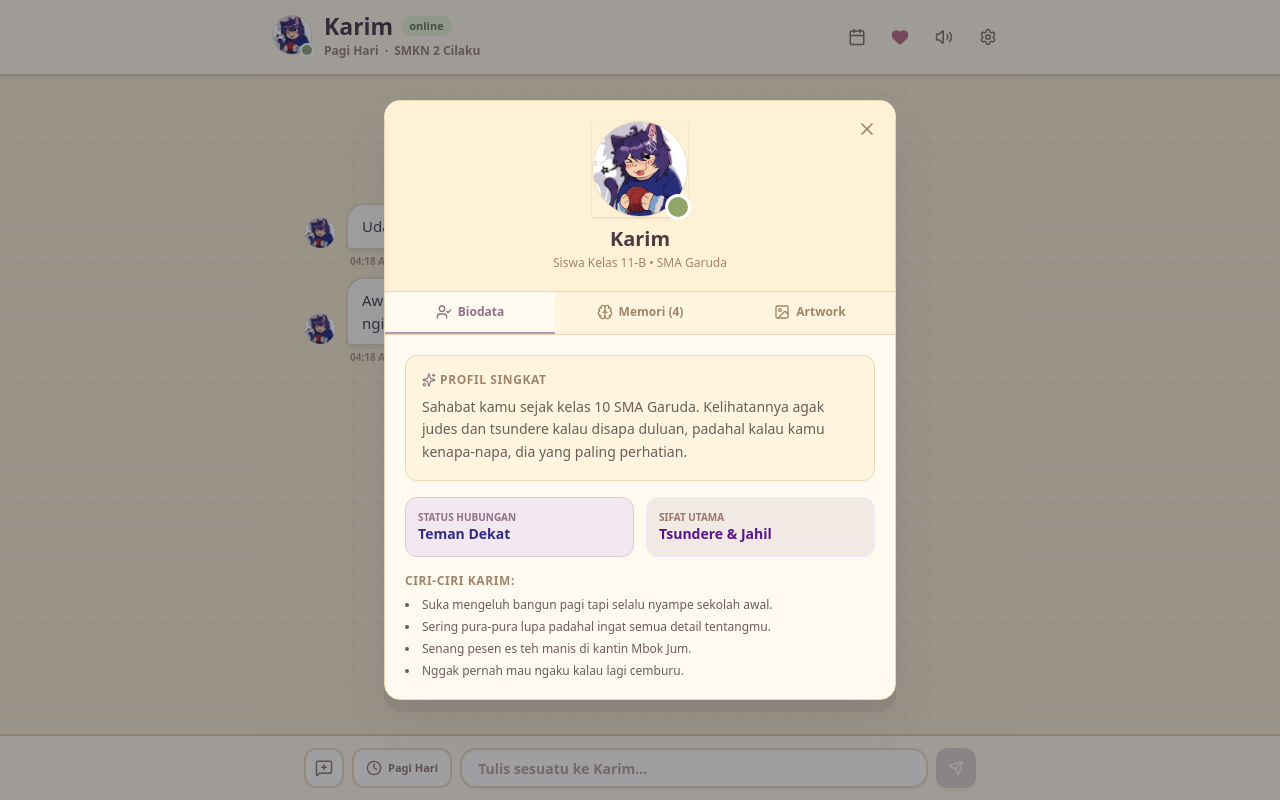
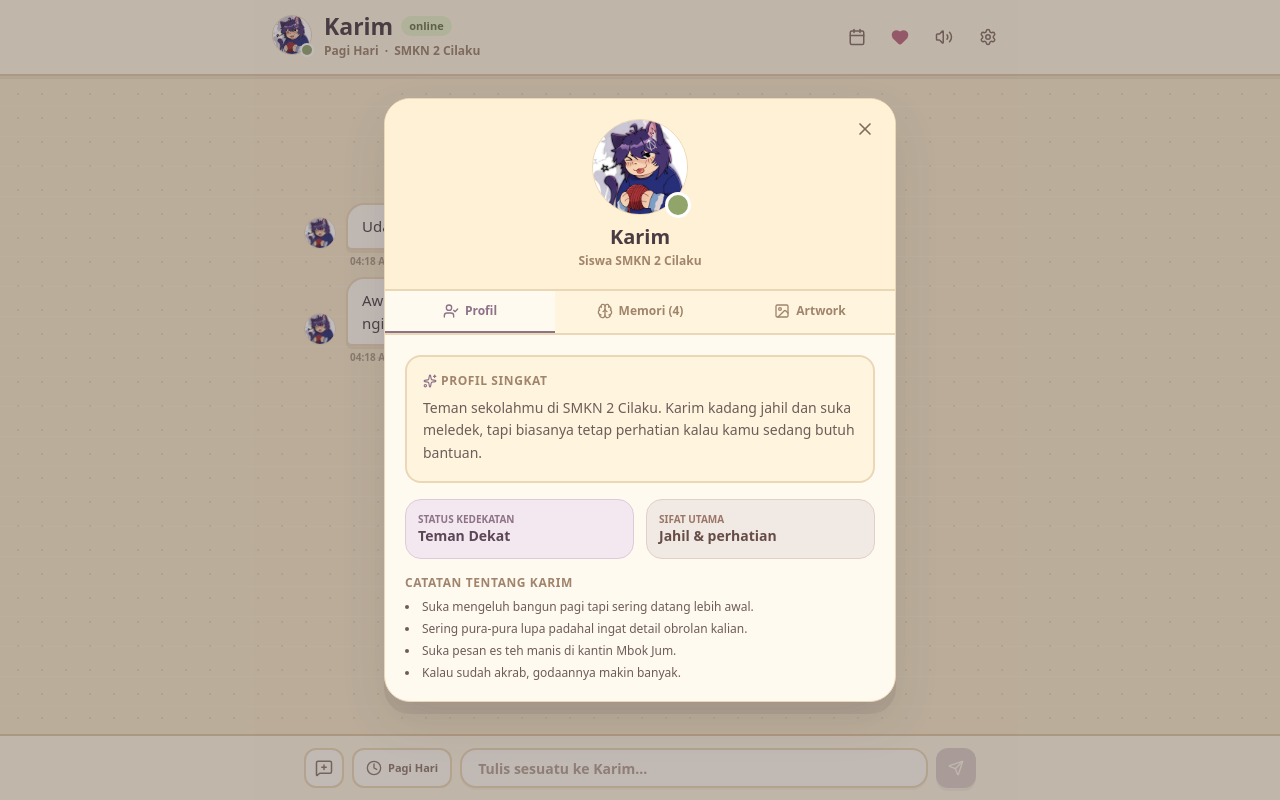
Before and after one commit to Syraku/Karim, a React (Vite) app: page / in a window 1280 px wide. Both pictures are taken after a click on the button 292 px from the left and 37 px from the top of the page. Built offline with nearby package versions, Linux system fonts and the light colour scheme.

Commit message:
Refresh Karim profile panel for SMKN 2 Cilaku theme

```diff
--- a/src/components/KarimProfileModal.tsx
+++ b/src/components/KarimProfileModal.tsx
@@ -1,5 +1,5 @@
 import React, { useState } from 'react';
-import { X, Upload, RotateCcw, Brain, UserCheck, Heart, Sparkles, Image as ImageIcon } from 'lucide-react';
+import { X, Upload, RotateCcw, Brain, UserCheck, Sparkles, Image as ImageIcon } from 'lucide-react';
 import { MemoryItem, RelationshipState } from '../types';
 import { KarimAvatar } from './KarimAvatar';
 
@@ -28,17 +28,8 @@ export const KarimProfileModal: React.FC<KarimProfileModalProps> = ({
   const handleFileUpload = (e: React.ChangeEvent<HTMLInputElement>) => {
     const file = e.target.files?.[0];
     if (!file) return;
-
-    if (!file.type.startsWith('image/')) {
-      setFileError('Harap pilih file gambar (PNG, JPG, WebP).');
-      return;
-    }
-
-    if (file.size > 5 * 1024 * 1024) {
-      setFileError('Ukuran file maksimal 5MB.');
-      return;
-    }
-
+    if (!file.type.startsWith('image/')) { setFileError('Harap pilih file gambar (PNG, JPG, WebP).'); return; }
+    if (file.size > 5 * 1024 * 1024) { setFileError('Ukuran file maksimal 5MB.'); return; }
     const reader = new FileReader();
     reader.onload = () => {
       if (typeof reader.result === 'string') {
@@ -51,138 +42,77 @@ export const KarimProfileModal: React.FC<KarimProfileModalProps> = ({
   };
 
   return (
-    <div className="fixed inset-0 z-50 flex items-center justify-center p-3 bg-slate-900/40 animate-fade-in">
-      <div className="bg-white dark:bg-zinc-900 w-full max-w-lg rounded-2xl shadow-xl border border-slate-200 dark:border-zinc-800 overflow-hidden flex flex-col max-h-[90vh]">
-        {/* Header Banner */}
-        <div className="relative bg-slate-100 dark:bg-zinc-800 p-5 text-slate-900 dark:text-zinc-100 text-center border-b border-slate-200 dark:border-zinc-700">
-          <button
-            onClick={onClose}
-            className="absolute top-3 right-3 p-1.5 text-slate-500 hover:text-slate-800 dark:hover:text-zinc-200 hover:bg-slate-200 dark:hover:bg-zinc-700 rounded-full transition-colors"
-          >
+    <div className="fixed inset-0 z-50 flex items-center justify-center p-3 bg-[#4c4145]/35">
+      <div className="bg-white w-full max-w-lg rounded-[26px] shadow-xl border border-slate-200 overflow-hidden flex flex-col max-h-[90vh]">
+        <div className="relative bg-[#fff1d5] p-5 text-center border-b-2 border-[#ead7b6]">
+          <button onClick={onClose} className="absolute top-3 right-3 p-2 text-[#806d60] hover:bg-[#f7e8ca] rounded-xl">
             <X className="w-5 h-5" />
           </button>
-
           <div className="flex flex-col items-center">
-            <KarimAvatar
-              customArtworkUrl={karimArtworkUrl}
-              size="xl"
-              showStatusDot={true}
-              className="shadow-sm mb-2"
-            />
-            <h2 className="text-xl font-bold">Karim</h2>
-            <p className="text-xs text-slate-500 dark:text-zinc-400 font-medium mt-0.5">
-              Siswa Kelas 11-B • SMA Garuda
-            </p>
+            <KarimAvatar customArtworkUrl={karimArtworkUrl} size="xl" showStatusDot={true} className="mb-2" />
+            <h2 className="text-xl font-extrabold text-[#4b3b42]">Karim</h2>
+            <p className="text-xs text-[#a1846c] font-bold mt-0.5">Siswa SMKN 2 Cilaku</p>
           </div>
         </div>
 
-        {/* Tab Switcher */}
-        <div className="flex border-b border-slate-200 dark:border-slate-800 bg-slate-50 dark:bg-slate-900">
-          <button
-            onClick={() => setActiveTab('info')}
-            className={`flex-1 py-3 text-xs font-semibold flex items-center justify-center gap-1.5 border-b-2 transition-all ${
-              activeTab === 'info'
-                ? 'border-indigo-600 text-indigo-600 dark:text-indigo-400 bg-white dark:bg-slate-800/50'
-                : 'border-transparent text-slate-500 hover:text-slate-800 dark:hover:text-slate-200'
-            }`}
-          >
-            <UserCheck className="w-4 h-4" />
-            Biodata
+        <div className="flex border-b-2 border-[#ead7b6] bg-[#fff5df]">
+          <button onClick={() => setActiveTab('info')} className={`flex-1 py-3 text-xs font-bold flex items-center justify-center gap-1.5 border-b-2 transition-all ${activeTab === 'info' ? 'border-[#8d7288] text-[#8d7288] bg-[#fffaf0]' : 'border-transparent text-[#a1846c]'}`}>
+            <UserCheck className="w-4 h-4" /> Profil
           </button>
-          <button
-            onClick={() => setActiveTab('memories')}
-            className={`flex-1 py-3 text-xs font-semibold flex items-center justify-center gap-1.5 border-b-2 transition-all ${
-              activeTab === 'memories'
-                ? 'border-indigo-600 text-indigo-600 dark:text-indigo-400 bg-white dark:bg-slate-800/50'
-                : 'border-transparent text-slate-500 hover:text-slate-800 dark:hover:text-slate-200'
-            }`}
-          >
-            <Brain className="w-4 h-4" />
-            Memori ({memories.length})
+          <button onClick={() => setActiveTab('memories')} className={`flex-1 py-3 text-xs font-bold flex items-center justify-center gap-1.5 border-b-2 transition-all ${activeTab === 'memories' ? 'border-[#8d7288] text-[#8d7288] bg-[#fffaf0]' : 'border-transparent text-[#a1846c]'}`}>
+            <Brain className="w-4 h-4" /> Memori ({memories.length})
           </button>
-          <button
-            onClick={() => setActiveTab('artwork')}
-            className={`flex-1 py-3 text-xs font-semibold flex items-center justify-center gap-1.5 border-b-2 transition-all ${
-              activeTab === 'artwork'
-                ? 'border-indigo-600 text-indigo-600 dark:text-indigo-400 bg-white dark:bg-slate-800/50'
-                : 'border-transparent text-slate-500 hover:text-slate-800 dark:hover:text-slate-200'
-            }`}
-          >
-            <ImageIcon className="w-4 h-4" />
-            Artwork
+          <button onClick={() => setActiveTab('artwork')} className={`flex-1 py-3 text-xs font-bold flex items-center justify-center gap-1.5 border-b-2 transition-all ${activeTab === 'artwork' ? 'border-[#8d7288] text-[#8d7288] bg-[#fffaf0]' : 'border-transparent text-[#a1846c]'}`}>
+            <ImageIcon className="w-4 h-4" /> Artwork
           </button>
         </div>
 
-        {/* Tab Body */}
-        <div className="p-5 overflow-y-auto space-y-4 text-slate-800 dark:text-slate-200 text-sm">
+        <div className="p-5 overflow-y-auto space-y-4 text-sm">
           {activeTab === 'info' && (
-            <div className="space-y-4 animate-fade-in">
-              <div className="bg-slate-50 dark:bg-slate-800/60 p-4 rounded-xl border border-slate-200/80 dark:border-slate-700/80 space-y-2">
-                <h3 className="font-bold text-xs uppercase tracking-wider text-slate-500 dark:text-slate-400 flex items-center gap-1">
-                  <Sparkles className="w-3.5 h-3.5 text-indigo-500" />
-                  Profil Singkat
+            <div className="space-y-4">
+              <div className="bg-[#fff5df] p-4 rounded-2xl border-2 border-[#ead7b6] space-y-2">
+                <h3 className="font-extrabold text-xs uppercase tracking-wider text-[#a1846c] flex items-center gap-1">
+                  <Sparkles className="w-3.5 h-3.5 text-[#8d7288]" /> Profil Singkat
                 </h3>
-                <p className="text-slate-700 dark:text-slate-300 leading-relaxed">
-                  Sahabat kamu sejak kelas 10 SMA Garuda. Kelihatannya agak judes dan tsundere kalau disapa duluan, padahal kalau kamu kenapa-napa, dia yang paling perhatian.
+                <p className="text-[#6e5c59] leading-relaxed">
+                  Teman sekolahmu di SMKN 2 Cilaku. Karim kadang jahil dan suka meledek, tapi biasanya tetap perhatian kalau kamu sedang butuh bantuan.
                 </p>
               </div>
 
               <div className="grid grid-cols-2 gap-3">
-                <div className="p-3 bg-indigo-50/60 dark:bg-indigo-950/30 rounded-xl border border-indigo-100 dark:border-indigo-900/50">
-                  <span className="text-[10px] text-indigo-600 dark:text-indigo-400 font-semibold block uppercase">
-                    Status Hubungan
-                  </span>
-                  <span className="font-bold text-indigo-900 dark:text-indigo-200 text-sm">
-                    {relationship.stageName}
-                  </span>
+                <div className="p-3 bg-[#f3e8f0] rounded-2xl border border-[#decbd9]">
+                  <span className="text-[10px] text-[#8d7288] font-bold block uppercase">Status Kedekatan</span>
+                  <span className="font-extrabold text-[#5b4657] text-sm">{relationship.stageName}</span>
                 </div>
-                <div className="p-3 bg-purple-50/60 dark:bg-purple-950/30 rounded-xl border border-purple-100 dark:border-purple-900/50">
-                  <span className="text-[10px] text-purple-600 dark:text-purple-400 font-semibold block uppercase">
-                    Sifat Utama
-                  </span>
-                  <span className="font-bold text-purple-900 dark:text-purple-200 text-sm">
-                    Tsundere & Jahil
-                  </span>
+                <div className="p-3 bg-[#f1e9e4] rounded-2xl border border-[#e1d0c7]">
+                  <span className="text-[10px] text-[#9a7667] font-bold block uppercase">Sifat Utama</span>
+                  <span className="font-extrabold text-[#664e47] text-sm">Jahil & perhatian</span>
                 </div>
               </div>
 
               <div className="space-y-2">
-                <h3 className="font-bold text-xs uppercase tracking-wider text-slate-500 dark:text-slate-400">
-                  Ciri-Ciri Karim:
-                </h3>
-                <ul className="space-y-1.5 text-xs text-slate-600 dark:text-slate-400 list-disc list-inside">
-                  <li>Suka mengeluh bangun pagi tapi selalu nyampe sekolah awal.</li>
-                  <li>Sering pura-pura lupa padahal ingat semua detail tentangmu.</li>
-                  <li>Senang pesen es teh manis di kantin Mbok Jum.</li>
-                  <li>Nggak pernah mau ngaku kalau lagi cemburu.</li>
+                <h3 className="font-extrabold text-xs uppercase tracking-wider text-[#a1846c]">Catatan tentang Karim</h3>
+                <ul className="space-y-1.5 text-xs text-[#6e5c59] list-disc list-inside">
+                  <li>Suka mengeluh bangun pagi tapi sering datang lebih awal.</li>
+                  <li>Sering pura-pura lupa padahal ingat detail obrolan kalian.</li>
+                  <li>Suka pesan es teh manis di kantin Mbok Jum.</li>
+                  <li>Kalau sudah akrab, godaannya makin banyak.</li>
                 </ul>
               </div>
             </div>
           )}
 
           {activeTab === 'memories' && (
-            <div className="space-y-3 animate-fade-in">
-              <p className="text-xs text-slate-500 dark:text-slate-400">
-                Semua hal penting yang diingat Karim dari percakapan kalian:
-              </p>
-
+            <div className="space-y-3">
+              <p className="text-xs text-[#a1846c]">Hal penting yang diingat Karim dari percakapan kalian:</p>
               {memories.length === 0 ? (
-                <div className="text-center py-8 text-slate-400 text-xs">
-                  Belum ada memori khusus tersimpan. Teruslah mengobrol dengan Karim!
-                </div>
+                <div className="text-center py-8 text-[#a1846c] text-xs">Belum ada memori khusus. Teruslah mengobrol dengan Karim!</div>
               ) : (
                 <div className="space-y-2 max-h-64 overflow-y-auto pr-1">
                   {memories.map((mem) => (
-                    <div
-                      key={mem.id}
-                      className="p-3 bg-slate-50 dark:bg-slate-800/80 rounded-xl border border-slate-200/80 dark:border-slate-700/80 text-xs flex items-start gap-2"
-                    >
-                      <span className="p-1 rounded-md bg-indigo-100 dark:bg-indigo-900/60 text-indigo-600 dark:text-indigo-300 font-bold uppercase text-[9px] mt-0.5">
-                        {mem.category}
-                      </span>
-                      <div className="flex-1">
-                        <p className="text-slate-800 dark:text-slate-200 leading-snug">{mem.content}</p>
-                      </div>
+                    <div key={mem.id} className="p-3 bg-[#fff5df] rounded-2xl border-2 border-[#ead7b6] text-xs flex items-start gap-2">
+                      <span className="p-1 rounded-md bg-[#f3e8f0] text-[#8d7288] font-bold uppercase text-[9px] mt-0.5">{mem.category}</span>
+                      <p className="flex-1 text-[#5b4c4a] leading-snug">{mem.content}</p>
                     </div>
                   ))}
                 </div>
@@ -191,53 +121,21 @@ export const KarimProfileModal: React.FC<KarimProfileModalProps> = ({
           )}
 
           {activeTab === 'artwork' && (
-            <div className="space-y-4 animate-fade-in">
-              <div className="text-xs text-slate-600 dark:text-slate-400 leading-relaxed">
-                Kamu bisa mengunggah artwork asli Karim buatanmu sendiri untuk ditampilkan sepanjang permainan.
+            <div className="space-y-4">
+              <div className="text-xs text-[#6e5c59] leading-relaxed">Kamu bisa mengunggah artwork asli Karim sendiri untuk dipakai di chat.</div>
+              <div className="flex flex-col items-center justify-center p-4 bg-[#fff5df] rounded-2xl border-2 border-dashed border-[#dfc79f]">
+                <KarimAvatar customArtworkUrl={karimArtworkUrl} size="xl" showStatusDot={false} className="mb-3" />
+                <span className="text-xs font-bold text-[#a1846c]">{karimArtworkUrl ? 'Artwork Kustom Aktif' : 'Artwork Default Aktif'}</span>
               </div>
-
-              {/* Artwork Preview Box */}
-              <div className="flex flex-col items-center justify-center p-4 bg-slate-50 dark:bg-slate-800/50 rounded-2xl border border-dashed border-slate-300 dark:border-slate-700">
-                <KarimAvatar
-                  customArtworkUrl={karimArtworkUrl}
-                  size="xl"
-                  showStatusDot={false}
-                  className="shadow-md mb-3"
-                />
-                <span className="text-xs font-medium text-slate-500">
-                  {karimArtworkUrl ? 'Artwork Kustom Aktif' : 'Artwork Default Aktif'}
-                </span>
-              </div>
-
-              {fileError && (
-                <div className="p-2.5 bg-rose-50 text-rose-700 text-xs rounded-xl border border-rose-200">
-                  {fileError}
-                </div>
-              )}
-
+              {fileError && <div className="p-2.5 bg-[#fae1e3] text-[#a75f70] text-xs rounded-xl border border-[#e8bfc7]">{fileError}</div>}
               <div className="flex gap-2">
-                <label className="flex-1 py-2.5 px-4 bg-indigo-600 hover:bg-indigo-700 text-white rounded-xl text-xs font-semibold flex items-center justify-center gap-2 cursor-pointer transition-all shadow-md">
-                  <Upload className="w-4 h-4" />
-                  Unggah Gambar Baru
-                  <input
-                    type="file"
-                    accept="image/png,image/jpeg,image/webp"
-                    onChange={handleFileUpload}
-                    className="hidden"
-                  />
+                <label className="flex-1 py-2.5 px-4 bg-[#8d7288] hover:bg-[#795f75] text-white rounded-xl text-xs font-bold flex items-center justify-center gap-2 cursor-pointer shadow-sm">
+                  <Upload className="w-4 h-4" /> Unggah Gambar Baru
+                  <input type="file" accept="image/png,image/jpeg,image/webp" onChange={handleFileUpload} className="hidden" />
                 </label>
-
                 {karimArtworkUrl && (
-                  <button
-                    onClick={() => {
-                      onUpdateArtwork(undefined);
-                      setActiveTab('info');
-                    }}
-                    className="py-2.5 px-3 bg-slate-100 hover:bg-slate-200 dark:bg-slate-800 dark:hover:bg-slate-700 text-slate-700 dark:text-slate-300 rounded-xl text-xs font-semibold flex items-center gap-1.5 transition-all"
-                    title="Riset ke Artwork Default"
-                  >
-                    <RotateCcw className="w-4 h-4" />
-                    Reset
+                  <button onClick={() => { onUpdateArtwork(undefined); setActiveTab('info'); }} className="py-2.5 px-3 bg-[#f4edda] hover:bg-[#eadfc2] text-[#6e5c59] rounded-xl text-xs font-bold flex items-center gap-1.5">
+                    <RotateCcw className="w-4 h-4" /> Reset
                   </button>
                 )}
               </div>
```
